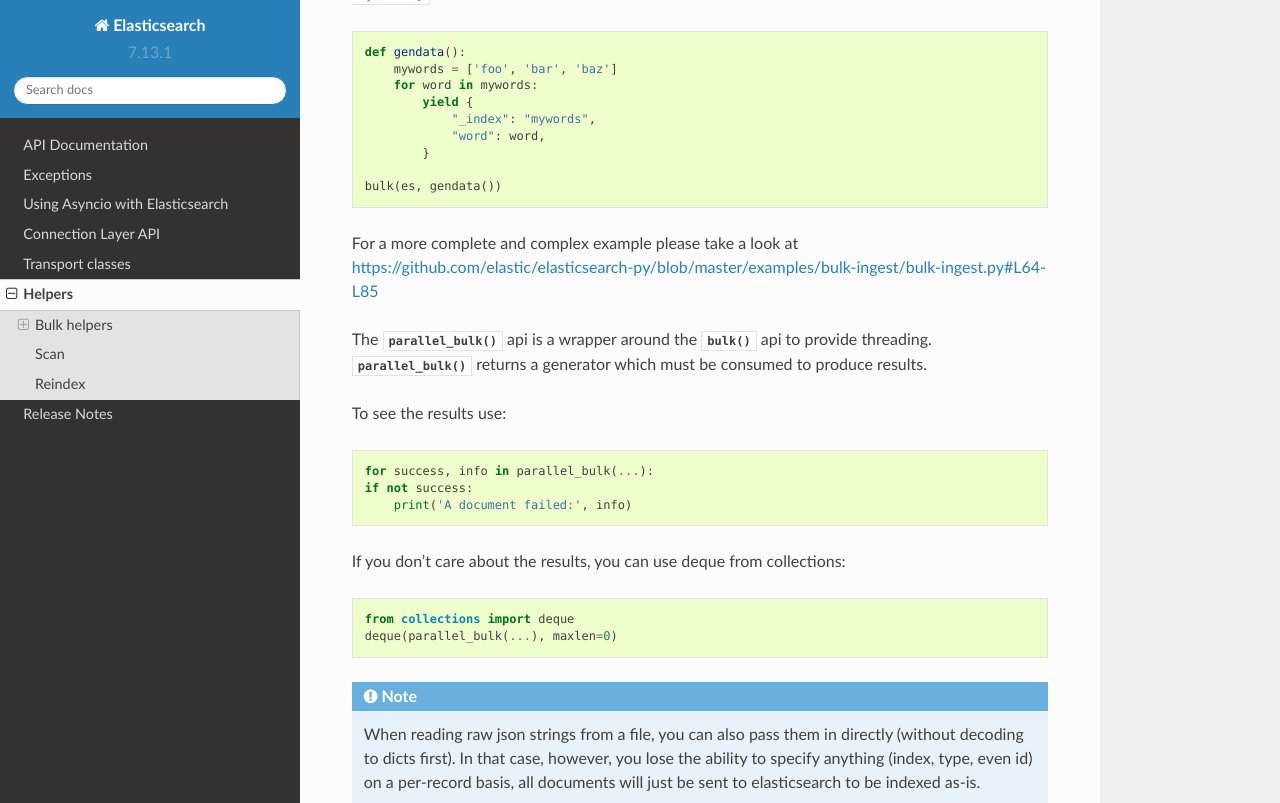
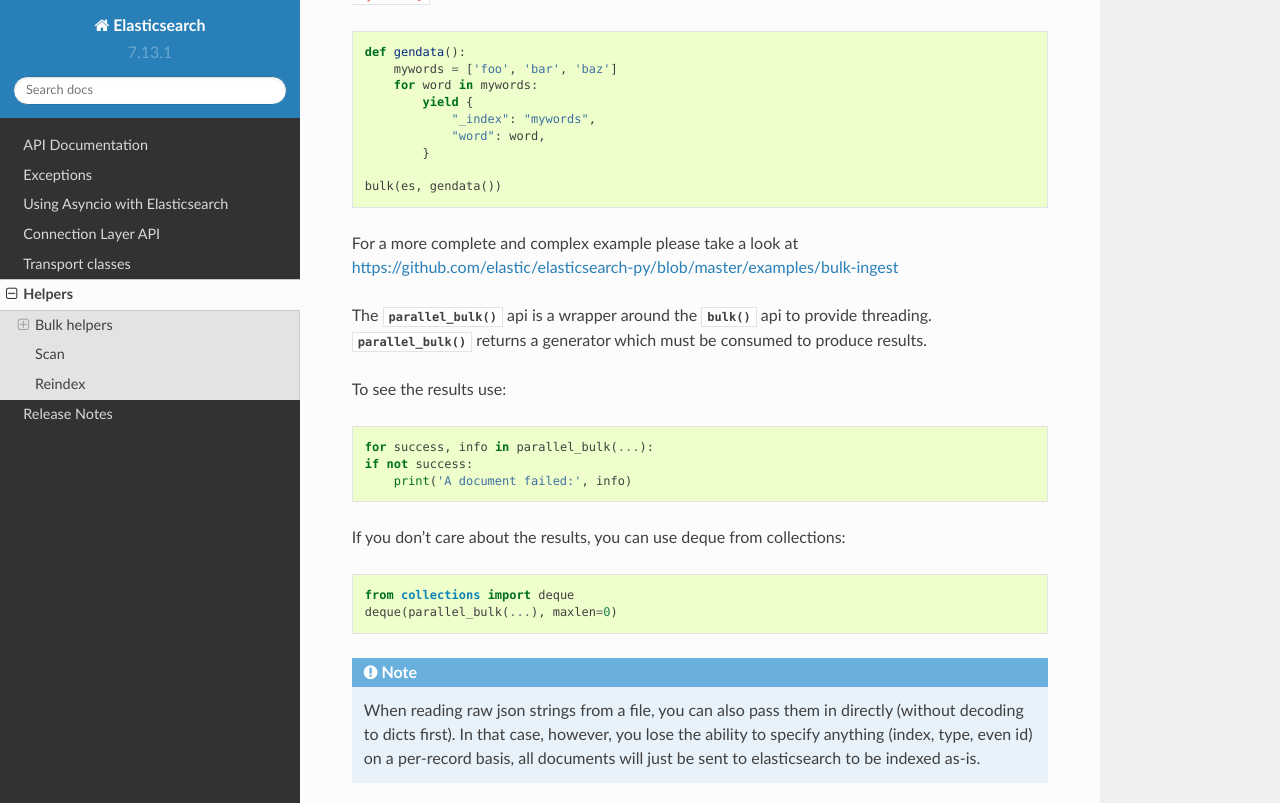
Before and after one commit to elastic/elasticsearch-py, a Sphinx documentation site: the page built from docs/sphinx/helpers.rst, in a window 1280 px wide and 900 px high, scrolled down 1426 px, cut to the strip 0-803 px from the top of the window. Built offline with Sphinx 7.4.7 and the Read the Docs theme 2.0.0, drawn with Linux system fonts in a browser that asks for light colours; some of the changed lines change nothing that is shown.

Commit message:
Update helpers.rst

```diff
--- a/docs/sphinx/helpers.rst
+++ b/docs/sphinx/helpers.rst
@@ -89,7 +89,7 @@ document is like ``{"word": "<myword>"}``.
 
 
 For a more complete and complex example please take a look at
-https://github.com/elastic/elasticsearch-py/blob/master/examples/bulk-ingest/bulk-ingest.py#L64-L85
+https://github.com/elastic/elasticsearch-py/blob/master/examples/bulk-ingest
 
 The :meth:`~elasticsearch.Elasticsearch.parallel_bulk` api is a wrapper around the :meth:`~elasticsearch.Elasticsearch.bulk` api to provide threading. :meth:`~elasticsearch.Elasticsearch.parallel_bulk` returns a generator which must be consumed to produce results.
 
```
